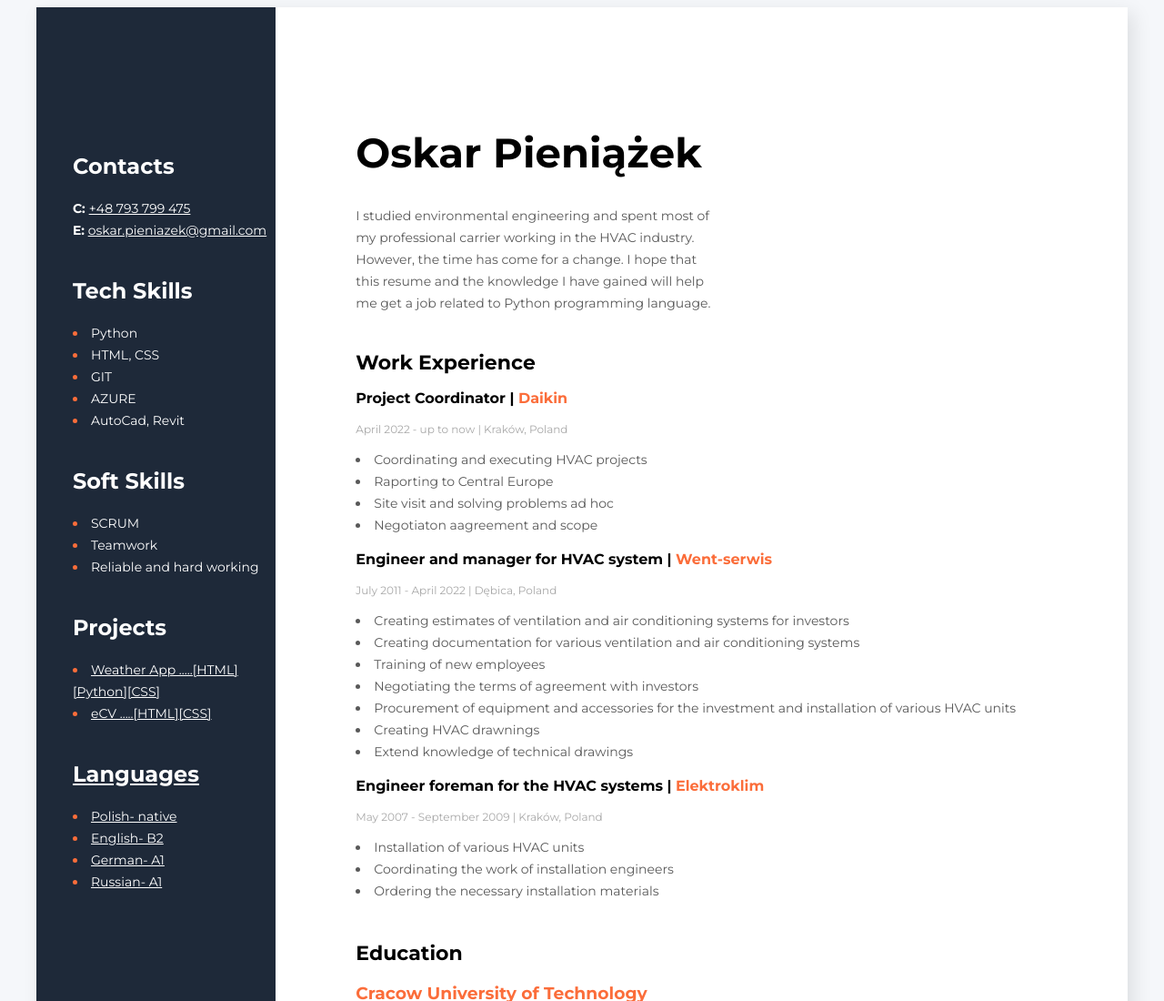
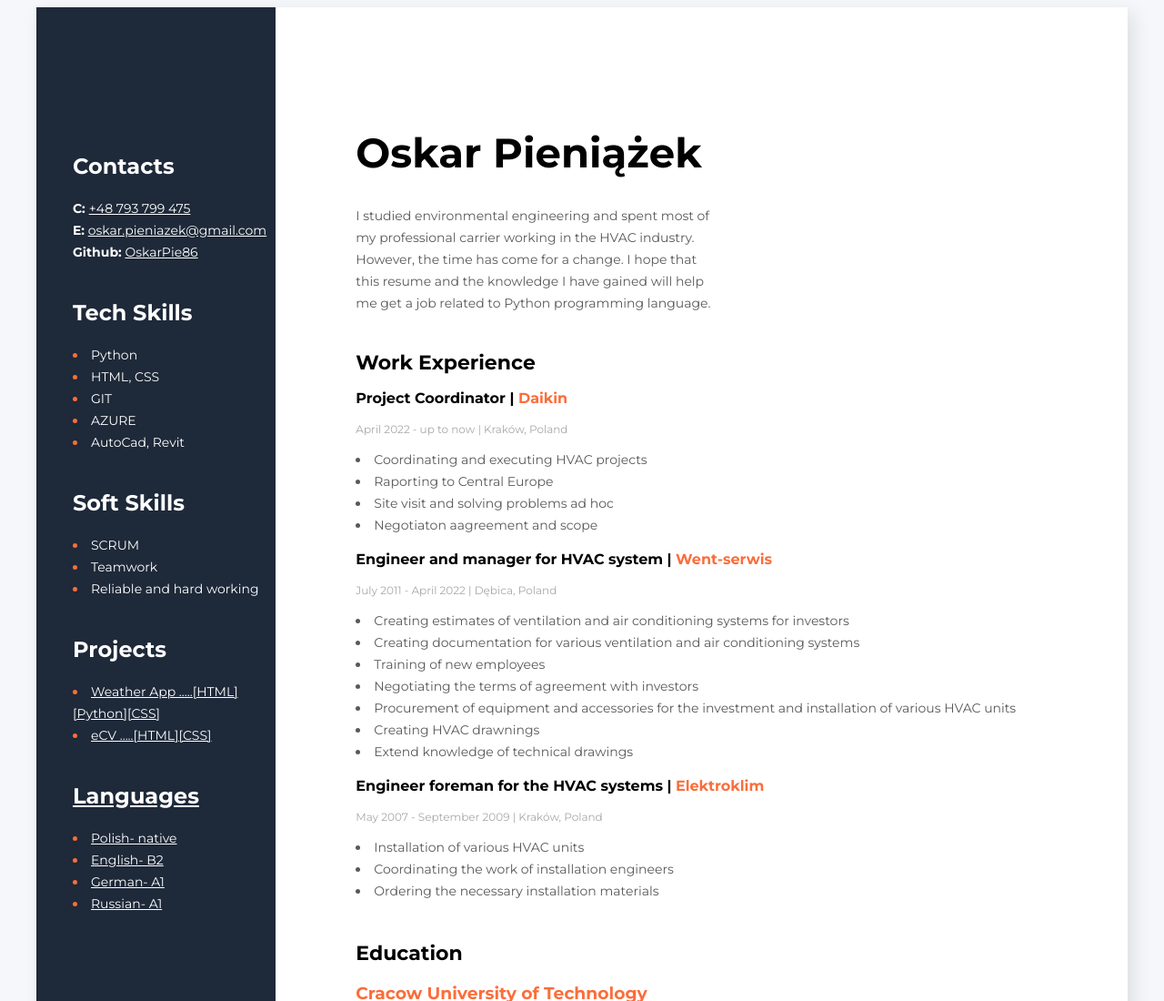
Before and after one commit to OskarPie86/eCV, a plain HTML site: page index.html in a window 1280 px wide. Shown: the top 1100 px of the page at 91% size. Drawn offline with Linux system fonts and the light colour scheme.

Commit message:
Add files via upload

```diff
--- a/index.html
+++ b/index.html
@@ -100,6 +100,14 @@ Installation of various HVAC units
                         >
                             oskar.pieniazek@gmail.com
                         </a>
+                        <br />
+                        <span class="bold">Github:</span>
+                        <a
+                        class="header-secondary"
+                        href="https://github.com/OskarPie86"
+                    >
+                    OskarPie86
+                    </a>
                     </p>
                 </div>
                 <div class="tech-skills-block">
@@ -159,7 +167,7 @@ Installation of various HVAC units
                             <a class="header-secondary" href="https://github.com/OskarPie86/weather-app">Weather App .....[HTML][Python][CSS]
                         </li>
                         <li>
-                            <a class="header-secondary" href="https://github.com/OskarPie86/eCV ">eCV .....[HTML][CSS]
+                            <a class="header-secondary" href="https://oskarpie86.github.io/eCV/">eCV .....[HTML][CSS]
                         </li>
                     </ul>
                 </div>
```
